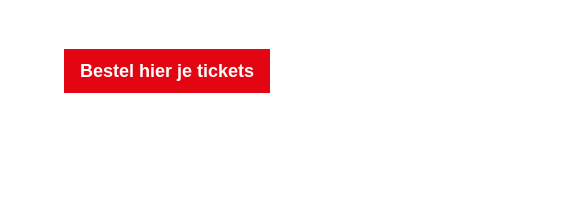
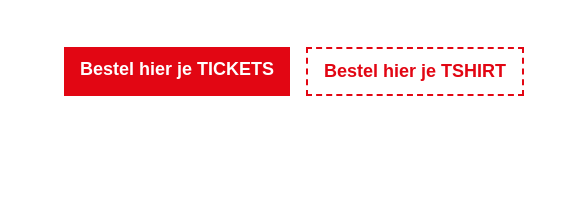
Before and after one commit to brapoprod/herderrock-site, an Astro site: page / in a window 1280 px wide. Shown: the part 1686-1892 px from the top of the page, 0-584 px from the left. Built offline with nearby package versions, Linux system fonts and the light colour scheme; Astro itself is replaced by a stand-in of ours; grey boxes are pictures that could not be loaded.

Commit message:
Add tshirt button

```diff
--- a/src/pages/index.astro
+++ b/src/pages/index.astro
@@ -3,7 +3,9 @@ import Layout from "../layouts/Layout.astro";
 import Card from "../components/Card.astro";
 ---
 
-<Layout title="Herderrock, cosy festival sinds 1985. Elk jaar streven we voor een cosy ervaring voor jong en al iets ouder, met de nadruk op lokaal talent maar ook de belgische rising stars in de rockwereld komen aan bod.">
+<Layout
+  title="Herderrock, cosy festival sinds 1985. Elk jaar streven we voor een cosy ervaring voor jong en al iets ouder, met de nadruk op lokaal talent maar ook de belgische rising stars in de rockwereld komen aan bod."
+>
   <main>
     <section class="hero">
       <img
@@ -58,12 +60,20 @@ import Card from "../components/Card.astro";
           Dit jaar op <strong>31 augustus</strong>, op festivalweide Lambrecht
           te Herdersem
         </p>
+        <div class="cta-buttons">
           <a
             class="button"
             id="tickets"
             href="https://herderrock.eventsquare.store/"
-          target="_blank">Bestel hier je tickets</a
+            target="_blank">Bestel hier je TICKETS</a
           >
+          <a
+            class="button"
+            id="tshirt"
+            href="https://forms.gle/qE89soAh5ZMp7Xrw9"
+            target="_blank">Bestel hier je TSHIRT</a
+          >
+        </div>
       </article>
       <article class="about-right">
         <img src="/movie.webp" loading="lazy" alt="aftermovie" />
@@ -156,6 +166,19 @@ import Card from "../components/Card.astro";
     color: var(--white);
     text-decoration: none;
     font-weight: bold;
+    text-align: center;
+  }
+
+  #tshirt {
+    background-color: var(--white);
+    color: var(--red);
+    border: 2px dashed var(--red);
+  }
+
+  .cta-buttons {
+    display: flex;
+    flex-direction: row;
+    gap: 16px;
   }
 
   .button:hover {
@@ -192,7 +215,6 @@ import Card from "../components/Card.astro";
   }
 
   .band-highlight {
-
     background-color: var(--primary-gray);
     display: flex;
   }
@@ -294,7 +316,9 @@ import Card from "../components/Card.astro";
       width: auto;
       padding-left: 20px;
     }
-
+    .cta-buttons {
+      justify-content: center;
+    }
   }
 
   @media only screen and (max-width: 600px) {
```
Lines whose indentation alone changed are shown as unchanged.
